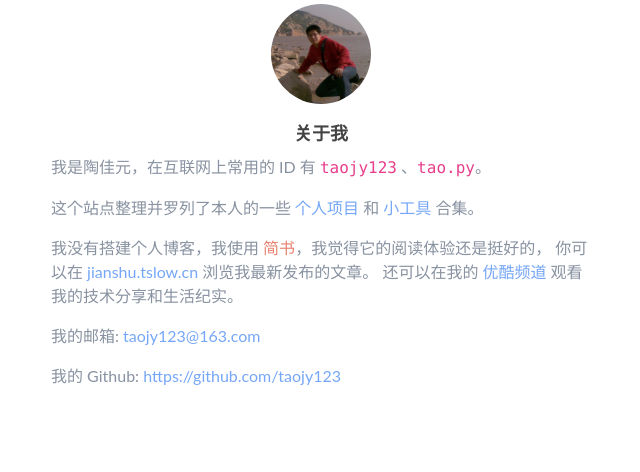
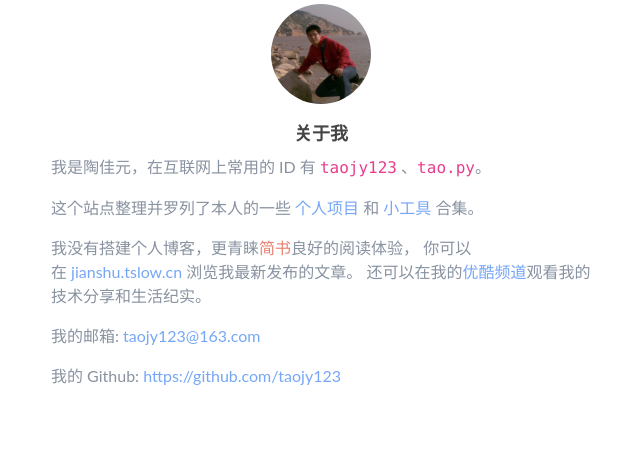
Before and after one commit to taojy123/AthenaTools, a Django app: template templates/index.html in a window 1280 px wide. Shown: the part 2168-2640 px from the top of the page, without its empty margins (319-959 px from the left). Run offline with Django 3.2, Linux system fonts and the light colour scheme; the template is opened without the code that fills it, so the values that code supplies are empty; some libraries are stand-ins or nearby versions.

Commit message:
Update index.html

```diff
--- a/templates/index.html
+++ b/templates/index.html
@@ -260,9 +260,8 @@
               <div class="col-lg-6 offset-lg-3 col-md-8 offset-md-2">
                 <p>我是陶佳元，在互联网上常用的 ID 有 <code>taojy123</code> 、<code>tao.py</code>。</p>
                 <p>这个站点整理并罗列了本人的一些 <a class="scroll" href="#projects">个人项目</a> 和 <a class="scroll" href="#services">小工具</a> 合集。</p>
-                <p>我没有搭建个人博客，我使用 <a href="http://jianshu.tslow.cn" style="color: #e7806f;">简书</a>，我觉得它的阅读体验还是挺好的，
-                  你可以在 <a href="http://jianshu.tslow.cn">jianshu.tslow.cn</a> 浏览我最新发布的文章。
-                  还可以在我的 <a href="https://i.youku.com/taojy123">优酷频道</a> 观看我的技术分享和生活纪实。</p>
+                <p>我没有搭建个人博客，更青睐<a href="http://jianshu.tslow.cn" style="color: #e7806f;">简书</a>良好的阅读体验， 你可以在 <a href="http://jianshu.tslow.cn">jianshu.tslow.cn</a> 浏览我最新发布的文章。 还可以在我的<a href="https://i.youku.com/taojy123">优酷频道</a>观看我的技术分享和生活纪实。
+                </p>
                 <p>我的邮箱: <a href="mailto:taojy123@163.com">taojy123@163.com</a></p>
                 <p>我的 Github: <a href="https://github.com/taojy123">https://github.com/taojy123</a></p>
               </div>
```
